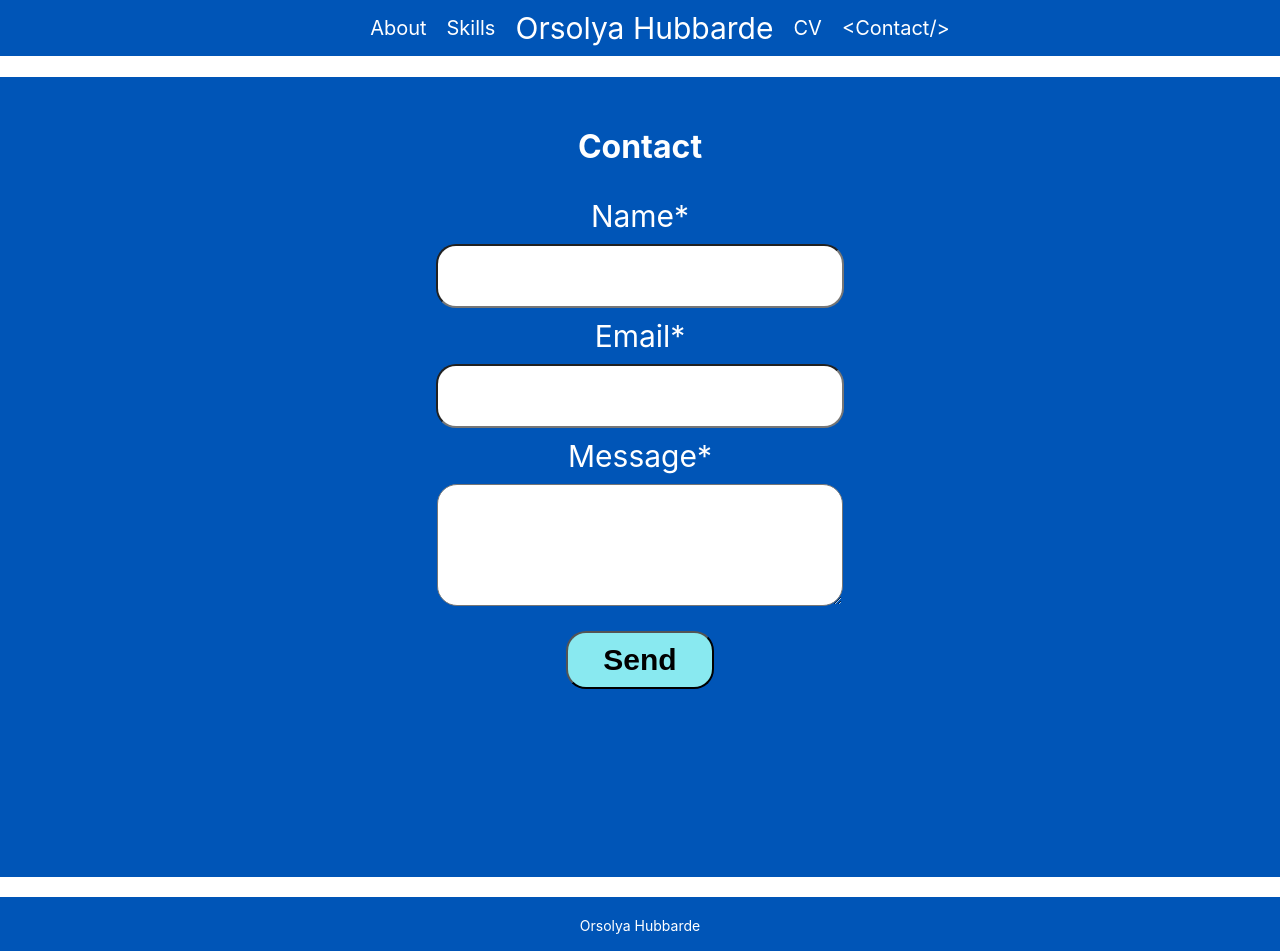
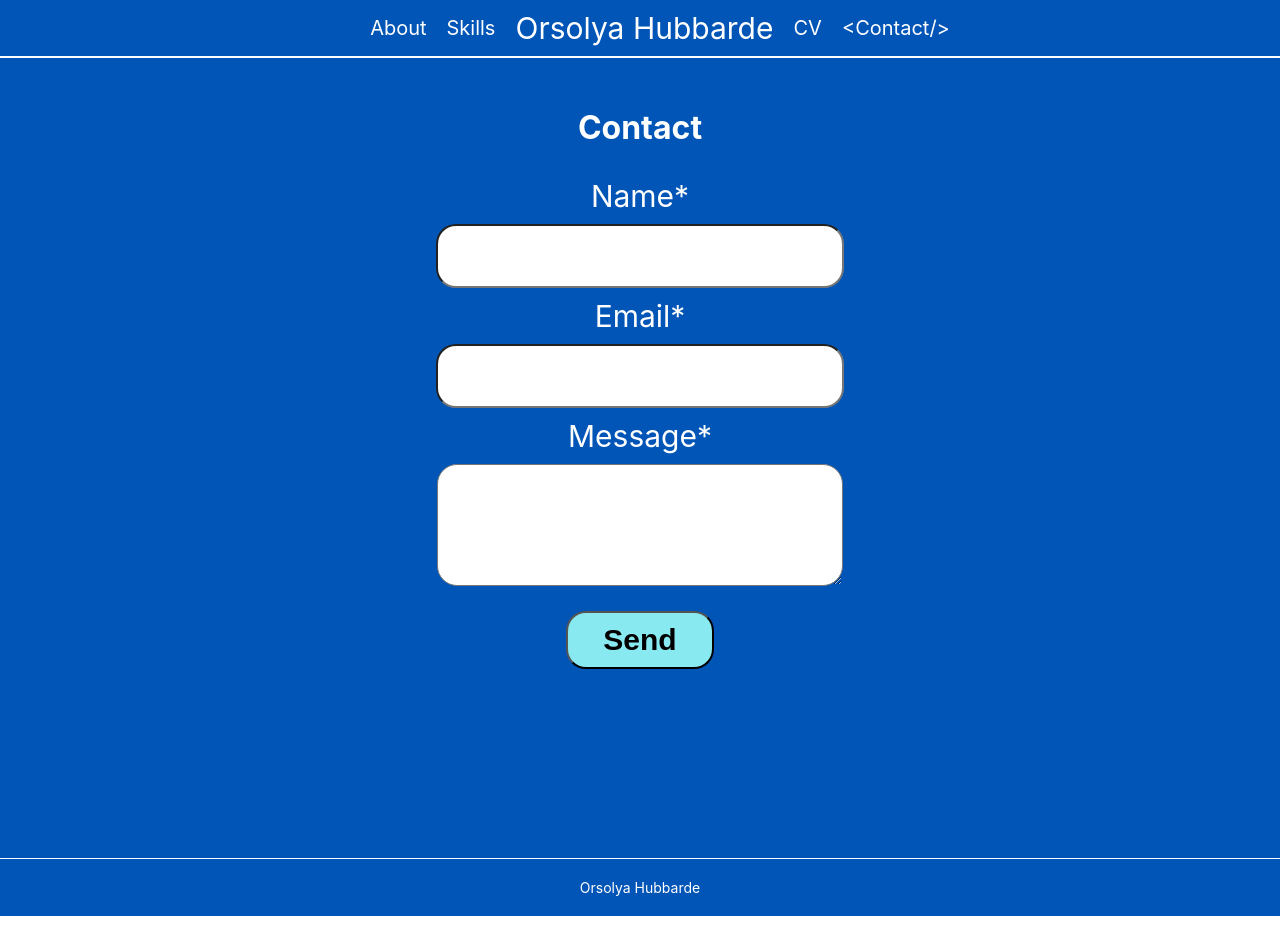
Before and after one commit to pokica1/Portfolio, a React (Create React App) app: page /contact in a window 1280 px wide. Shown: the top 951 px of the page. After the commit the page ends 916 px from the top, so only its background shows below. Built offline with nearby package versions, Linux system fonts and the light colour scheme.

Commit message:
style changes (margin)

```diff
--- a/src/Footer/Footer.css
+++ b/src/Footer/Footer.css
@@ -3,7 +3,7 @@
     background-color: #0055B7;
     text-align:center;
     font-size: 14px;
-    margin-top:20px;
+    margin-top:1.5px;
     color:white;
   }
   @media only screen and (max-width: 600px) {
--- a/src/NavBar/NavBar.css
+++ b/src/NavBar/NavBar.css
@@ -3,7 +3,6 @@ nav {
     width: auto;
     margin-top:0px;
     font-size:20px;
-    margin-bottom: 2px solid white;
   }
   nav ul {
     display: flex;
@@ -11,6 +10,7 @@ nav {
     margin-top:0px;
     margin-left:25px;
     margin-right:25px;
+    margin-bottom: 1.5px;
     align-items: center;
     justify-content: center;
 
--- a/src/Pages/ContactPage/ContactPage.css
+++ b/src/Pages/ContactPage/ContactPage.css
@@ -1,4 +1,5 @@
 h1 {
     color: white;
     padding-top: 50px;
+    margin-top: 0px;
 }
```
